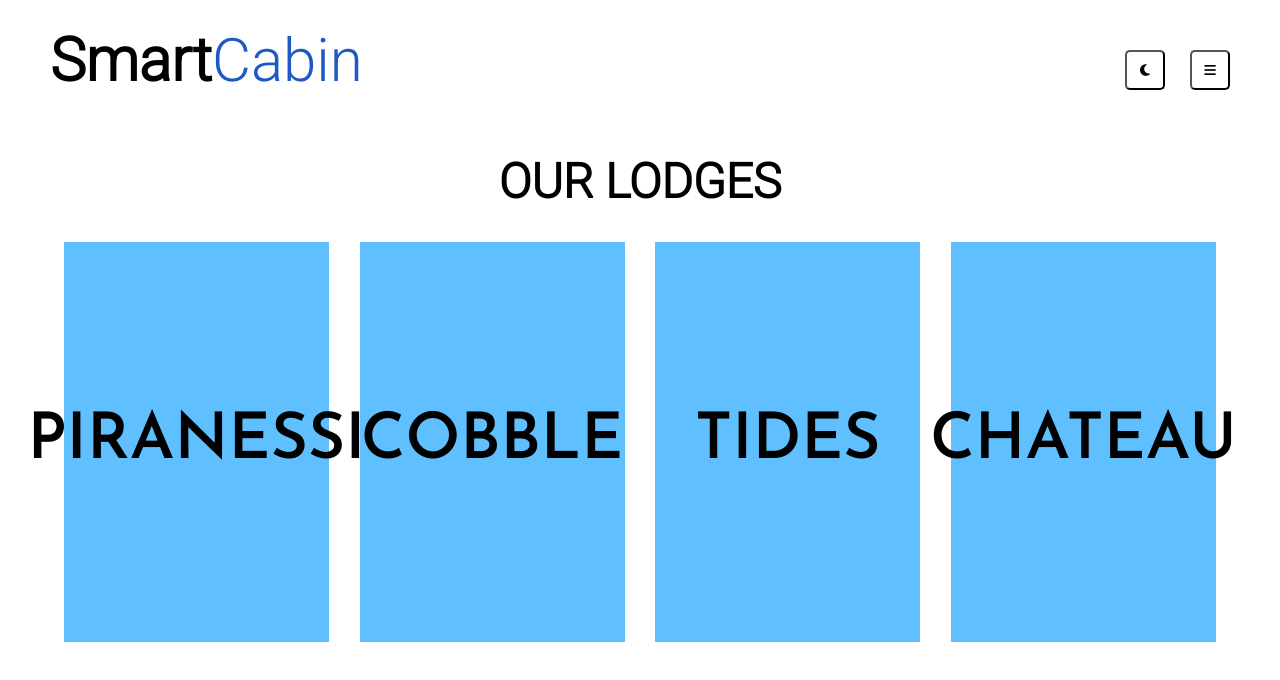
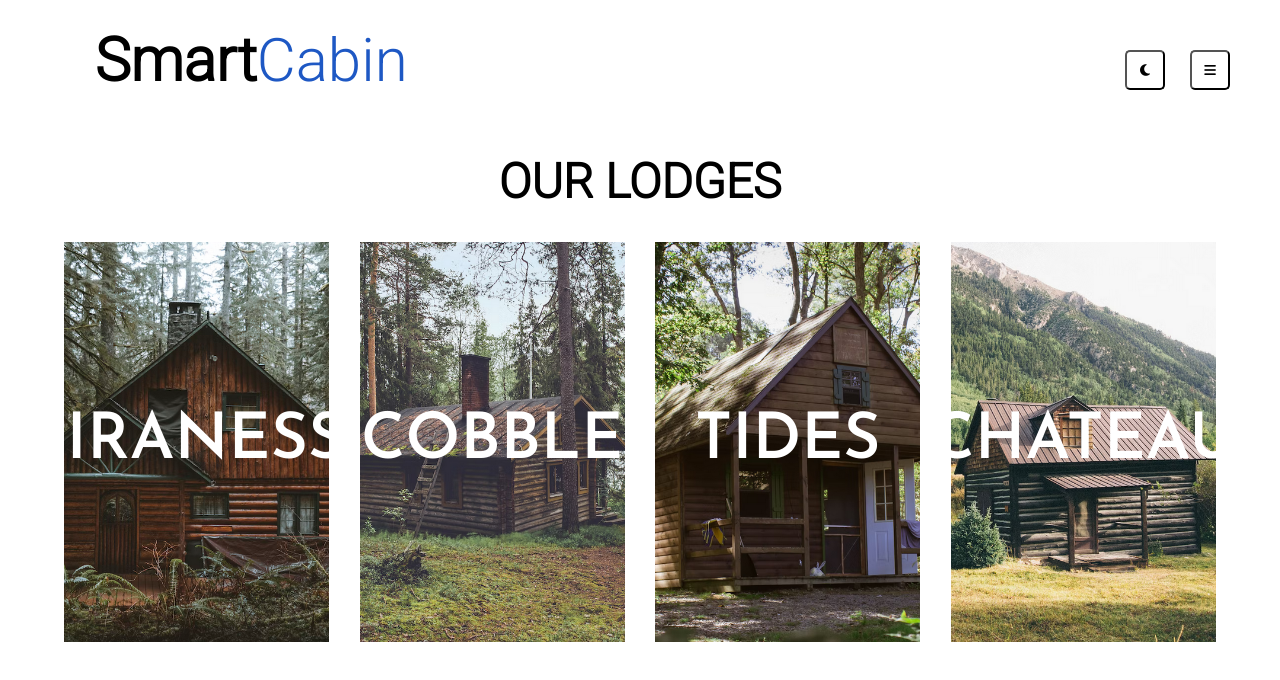
Before and after one commit to vHast/SmartCabin, a plain HTML site: page index.html in a window 1280 px wide. Drawn offline with Linux system fonts and the light colour scheme.

Commit message:
Pictures

```diff
--- a/index.html
+++ b/index.html
@@ -40,19 +40,19 @@
   </section>
 
   <section id="pictures">
-    <article>
+    <article id="piranessi">
       <p>PIRANESSI</p>
     </article>
 
-    <article>
+    <article id="cobble">
       <p>COBBLE</p>
     </article>
 
-    <article>
+    <article id="tides">
       <p>TIDES</p>
     </article>
 
-    <article>
+    <article id="chateau">
       <p>CHATEAU</p>
     </article>
   </section>
--- a/syle.scss
+++ b/syle.scss
@@ -74,6 +74,8 @@ a {
   font-size: 2.5rem;
 
   h1 {
+
+    padding-left: 2.8rem;
     span {
       color: rgb(30, 88, 196);
       font-weight: 200;
@@ -89,6 +91,7 @@ a {
   flex-direction: column;
   text-align: center;
   align-items: center;
+
 }
 
 #pictures {
@@ -106,10 +109,30 @@ a {
     align-items: center;
     text-align: center;
     justify-content: center;
+    background-position: center;
+    background-size: cover;
 
     p {
+      color: white;
+      text-shadow: black solid 2px;
       font-size: 4rem;
       font-family: 'Josefin Sans', sans-serif;
     }
   }
 }
+
+#piranessi {
+  background-image: url('/img/Piranessi.png');
+}
+
+#cobble {
+  background-image: url('/img/Cobble.png');
+}
+
+#tides {
+  background-image: url('/img/Tides.png');
+}
+
+#chateau {
+  background-image: url('/img/Chateau.png');
+}
```
Also changed, not shown: css/syle.css, img/Chateau.png (added), img/Cobble.png (added), img/Piranessi.png (added), img/Tides.png (added), 1 other file.
